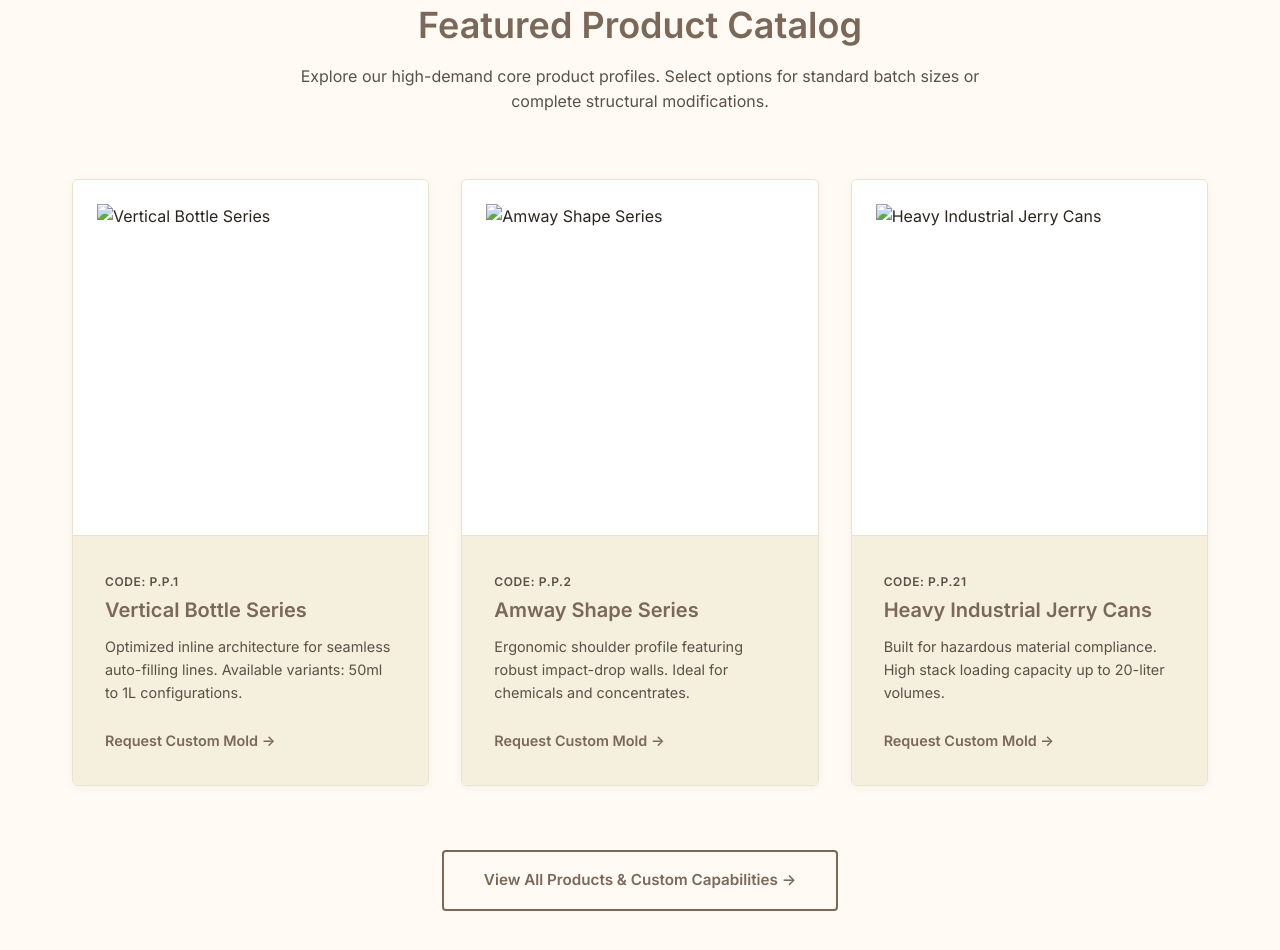
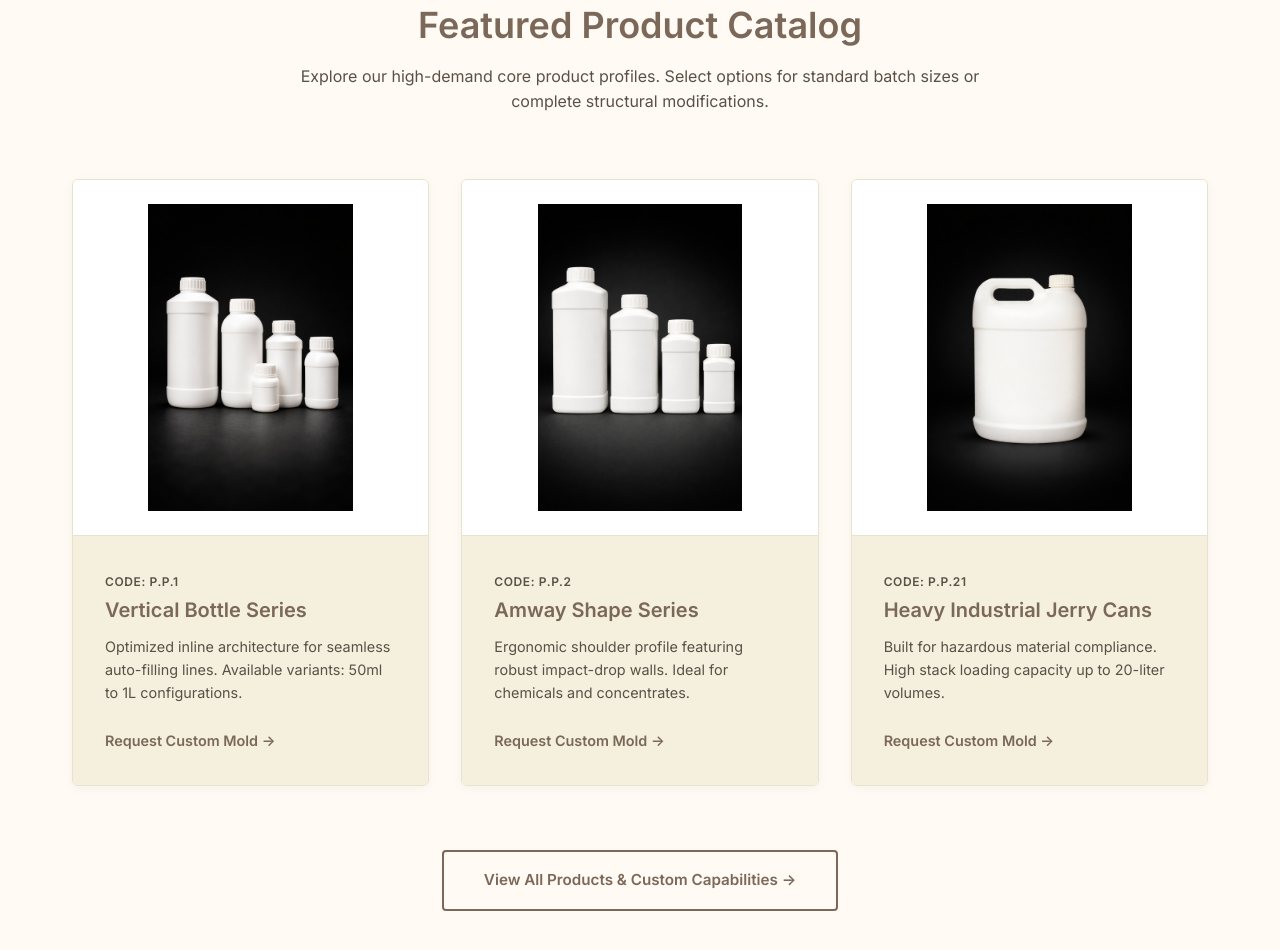
Before and after one commit to pp-industries/pp-industries.github.io, a plain HTML site: page index.html in a window 1280 px wide. Shown: the part 2388-3338 px from the top of the page. Drawn offline with Linux system fonts and the light colour scheme.

Commit message:
product fixed and minor changes

```diff
--- a/app.js
+++ b/app.js
@@ -65,8 +65,10 @@ document.addEventListener('DOMContentLoaded', () => {
             }
 
         } catch (error) {
+            // This prints the exact error details to your browser's Inspect -> Console tool
             console.error("Catalog Ingestion Pipeline Interruption:", error);
-            const fallbackMsg = `<p style="grid-column: 1/-1; text-align: center; color: var(--text-muted);">Catalog loading down temporarily for maintenance. Please access specifications via direct PDF.</p>`;
+
+            const fallbackMsg = `<p style="grid-column: 1/-1; text-align: center; color: var(--text-muted); padding: 2rem 0;">Catalog loading down temporarily for maintenance. Please access specifications via direct PDF.</p>`;
             if (elements.featuredGrid) elements.featuredGrid.innerHTML = fallbackMsg;
             if (elements.allProductsGrid) elements.allProductsGrid.innerHTML = fallbackMsg;
         }
--- a/products.json
+++ b/products.json
@@ -2,31 +2,31 @@
     {
         "code": "P.P.1",
         "name": "Vertical Bottle Series",
-        "image": "media/products/vertical-bottle.jpg",
+        "image": "media/products/vertical-bottles.jpeg",
         "description": "Optimized inline architecture for seamless auto-filling lines. Available variants: 50ml to 1L configurations."
     },
     {
         "code": "P.P.2",
         "name": "Amway Shape Series",
-        "image": "media/products/amway-bottle.jpg",
+        "image": "media/products/amway-shape-bottles.jpeg",
         "description": "Ergonomic shoulder profile featuring robust impact-drop walls. Ideal for chemicals and concentrates."
     },
     {
         "code": "P.P.21",
         "name": "Heavy Industrial Jerry Cans",
-        "image": "media/products/jerry-can.jpg",
+        "image": "media/products/jerry-can.jpeg",
         "description": "Built for hazardous material compliance. High stack loading capacity up to 20-liter volumes."
     },
     {
         "code": "P.P.3",
         "name": "Cyzenda Bottle Series",
-        "image": "media/products/cyzenda-bottle.jpg",
+        "image": "media/products/cyzenda-bottle.jpeg",
         "description": "Heavy-duty specialty design built with strict volumetric tolerances for premium agrochemical concentrates."
     },
     {
         "code": "P.P.5",
         "name": "Standard Wide-Mouth Jars",
-        "image": "media/products/jar.jpg",
+        "image": "media/products/jar.jpeg",
         "description": "Excellent seal profile optimized for powder chemical compounds, tablet sorting, and pharmaceutical solid packing."
     }
 ]
```
Also changed, not shown: products.html (+8 -4 lines).
